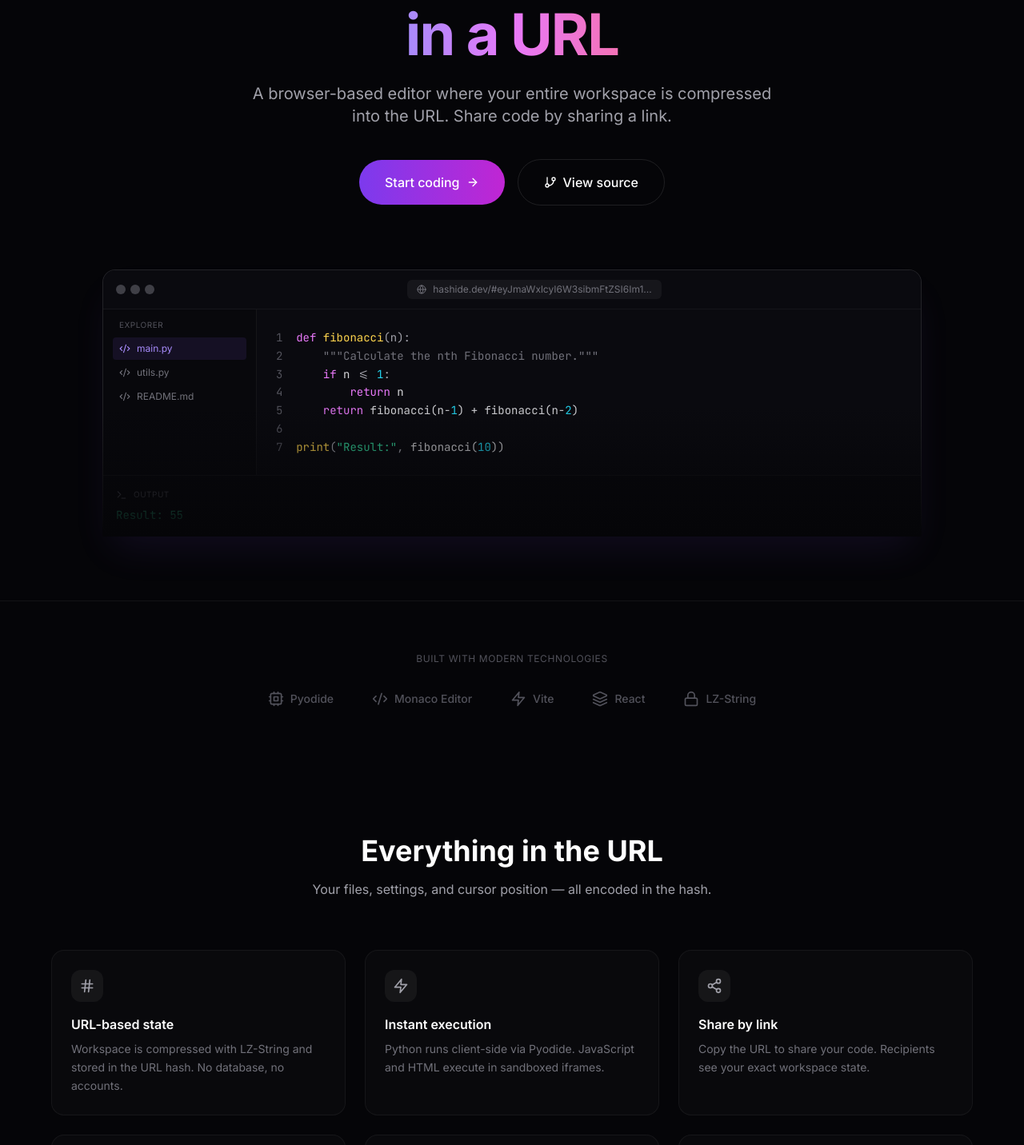
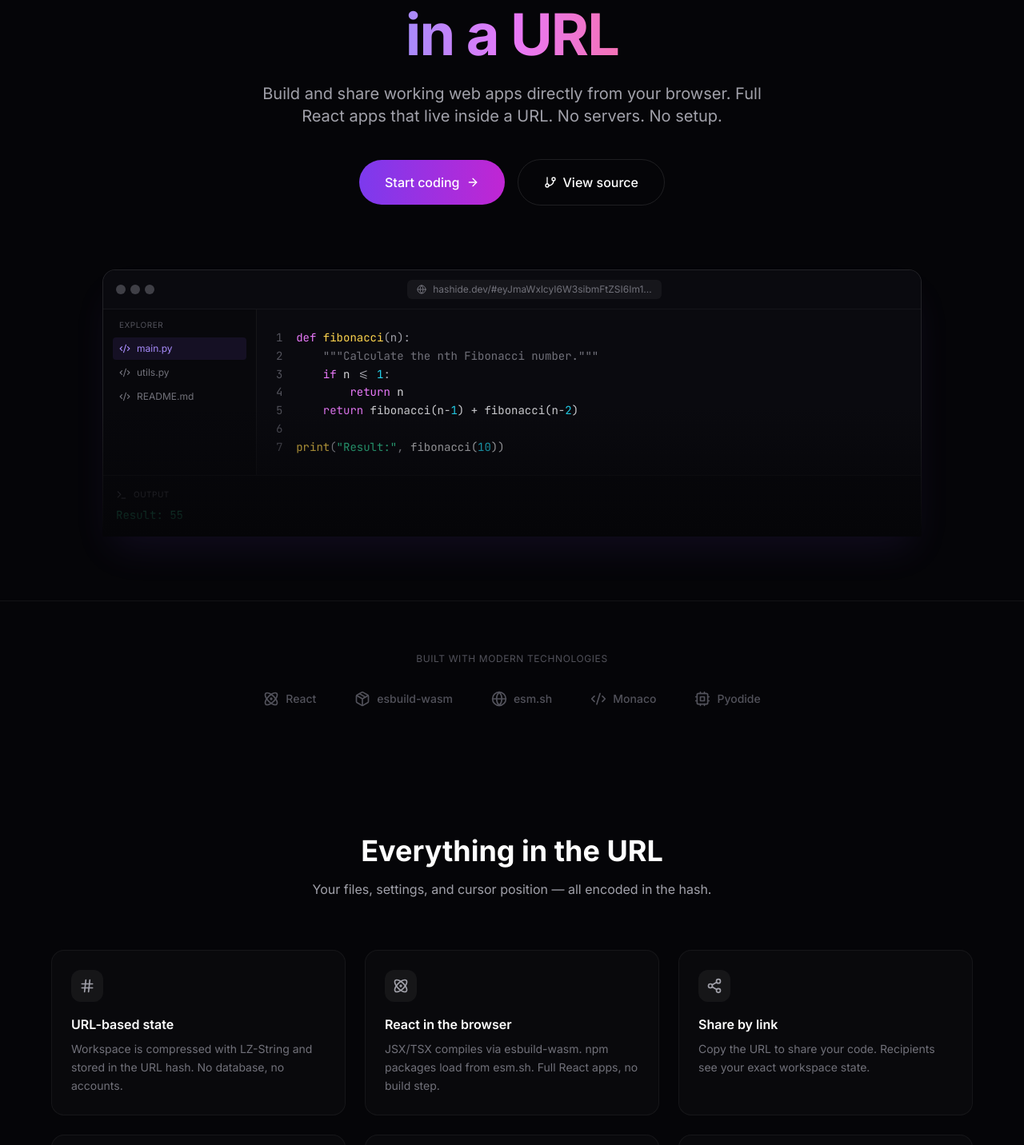
Before and after one commit to WickTheThird/bumbu_journal, a React (Vite) app in the folder frontend/: page / in a window 1280 px wide. Shown: the part 287-1719 px from the top of the page at 80% size. Built offline with nearby package versions, Linux system fonts and the light colour scheme.

Commit message:
update: Landing page - React support badge, updated features and templates

```diff
--- a/frontend/src/pages/Landing.tsx
+++ b/frontend/src/pages/Landing.tsx
@@ -3,7 +3,7 @@ import { Link } from 'react-router-dom'
 import {
   Share2, Lock, Zap, Terminal, GitBranch, ArrowRight,
   Hash, Layers, Menu, X, Linkedin, Mail, ExternalLink,
-  Code2, Globe, Cpu
+  Code2, Globe, Cpu, Atom, Package
 } from 'lucide-react'
 import TemplateGallery from '../components/TemplateGallery'
 
@@ -78,7 +78,7 @@ export default function Landing() {
           {/* Badge */}
           <div className="inline-flex items-center gap-2 px-3 py-1.5 rounded-full bg-white/5 border border-white/10 mb-8">
             <span className="w-1.5 h-1.5 rounded-full bg-emerald-400 animate-pulse" />
-            <span className="text-xs text-zinc-400">Now with Python execution via Pyodide</span>
+            <span className="text-xs text-zinc-400">Now with React + JSX bundling via esbuild</span>
           </div>
 
           <h1 className="text-5xl sm:text-6xl md:text-7xl font-bold tracking-tight leading-[1.1] mb-6">
@@ -90,8 +90,8 @@ export default function Landing() {
           </h1>
 
           <p className="text-lg md:text-xl text-zinc-400 max-w-2xl mx-auto mb-10 leading-relaxed">
-            A browser-based editor where your entire workspace is compressed into the URL.
-            Share code by sharing a link.
+            Build and share working web apps directly from your browser.
+            Full React apps that live inside a URL. No servers. No setup.
           </p>
 
           <div className="flex flex-col sm:flex-row items-center justify-center gap-4">
@@ -224,24 +224,24 @@ export default function Landing() {
           <p className="text-xs text-zinc-600 uppercase tracking-wider mb-8">Built with modern technologies</p>
           <div className="flex flex-wrap items-center justify-center gap-x-12 gap-y-6 text-zinc-600">
             <div className="flex items-center gap-2">
-              <Cpu className="w-5 h-5" />
-              <span className="text-sm font-medium">Pyodide</span>
+              <Atom className="w-5 h-5" />
+              <span className="text-sm font-medium">React</span>
+            </div>
+            <div className="flex items-center gap-2">
+              <Package className="w-5 h-5" />
+              <span className="text-sm font-medium">esbuild-wasm</span>
+            </div>
+            <div className="flex items-center gap-2">
+              <Globe className="w-5 h-5" />
+              <span className="text-sm font-medium">esm.sh</span>
             </div>
             <div className="flex items-center gap-2">
               <Code2 className="w-5 h-5" />
-              <span className="text-sm font-medium">Monaco Editor</span>
+              <span className="text-sm font-medium">Monaco</span>
             </div>
             <div className="flex items-center gap-2">
-              <Zap className="w-5 h-5" />
-              <span className="text-sm font-medium">Vite</span>
-            </div>
-            <div className="flex items-center gap-2">
-              <Layers className="w-5 h-5" />
-              <span className="text-sm font-medium">React</span>
-            </div>
-            <div className="flex items-center gap-2">
-              <Lock className="w-5 h-5" />
-              <span className="text-sm font-medium">LZ-String</span>
+              <Cpu className="w-5 h-5" />
+              <span className="text-sm font-medium">Pyodide</span>
             </div>
           </div>
         </div>
@@ -266,9 +266,9 @@ export default function Landing() {
               description="Workspace is compressed with LZ-String and stored in the URL hash. No database, no accounts."
             />
             <FeatureCard
-              icon={<Zap className="w-5 h-5" />}
-              title="Instant execution"
-              description="Python runs client-side via Pyodide. JavaScript and HTML execute in sandboxed iframes."
+              icon={<Atom className="w-5 h-5" />}
+              title="React in the browser"
+              description="JSX/TSX compiles via esbuild-wasm. npm packages load from esm.sh. Full React apps, no build step."
             />
             <FeatureCard
               icon={<Share2 className="w-5 h-5" />}
@@ -358,10 +358,10 @@ export default function Landing() {
         <div className="max-w-6xl mx-auto">
           <div className="text-center mb-16">
             <h2 className="text-3xl md:text-4xl font-bold mb-4">
-              Start with a template
+              Examples that just work
             </h2>
             <p className="text-zinc-400 max-w-xl mx-auto">
-              Pick a starting point and make it yours.
+              Click any template → instant working app. Edit, share, make it yours.
             </p>
           </div>
           <TemplateGallery />
```
